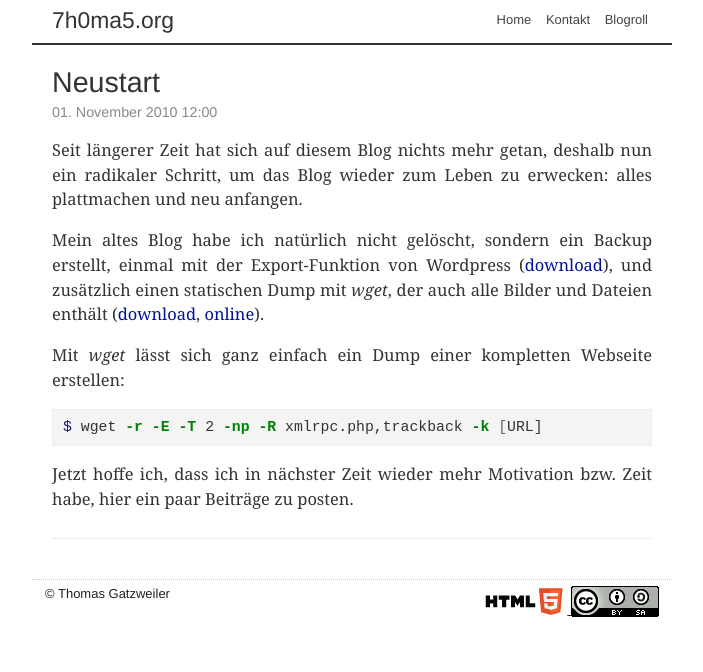
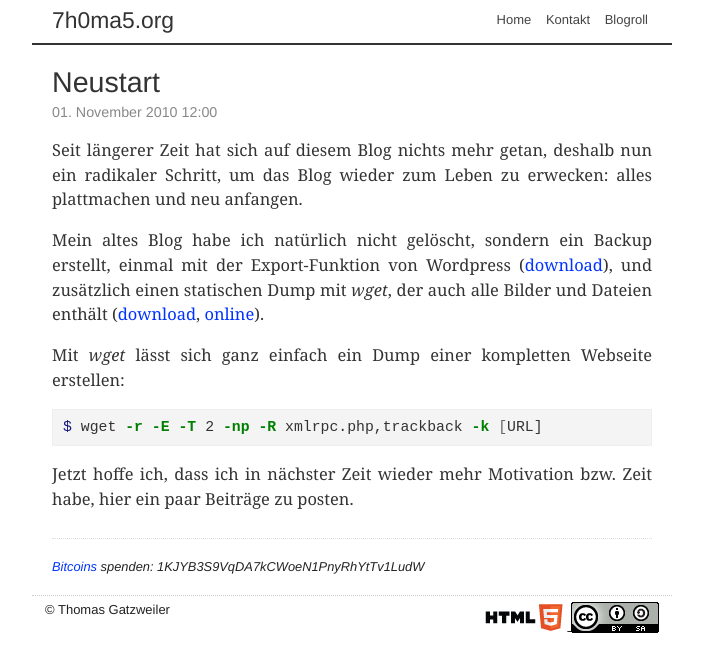
Before and after one commit to 7h0ma5/7h0ma5.org, a Jekyll site: the page built from _posts/2010-11-01-neustart.md, in a window 1280 px wide. Shown: the top 672 px of the page, without its empty margins (288-991 px from the left). Built offline with Jekyll 4.4.1, drawn with Linux system fonts in a browser that asks for light colours; Markdown is read by kramdown in place of the engine named in the settings; comment, search, counter and statistics services are not loaded.

Commit message:
bitcoins

```diff
--- a/_layouts/post.html
+++ b/_layouts/post.html
@@ -12,6 +12,9 @@ layout: default
     {{content}}
   </div>
 </article>
+<div class="donate">
+  <a href="http://bitcoin.org" rel="nofollow">Bitcoins</a> spenden: 1KJYB3S9VqDA7kCWoeN1PnyRhYtTv1LudW
+</div>
 <div class="comments" id="disqus_thread"></div>
 <script>
   var disqus_identifier = '{{page.id}}';
--- a/css/style.css
+++ b/css/style.css
@@ -19,7 +19,7 @@ nav ul li a:hover{color:#888;border-bottom:2px solid #888;}
 h1#site-title{font-size:1.1em;}
 #site-title a{text-decoration:none;font-weight:200;font-size:1.6em;color:#333;}
 #site-title a:hover{color:#888;}
-#main a{text-decoration:none;color:#001199;}
+#main a{text-decoration:none;color:#0033FF;}
 #main a:hover{color:inherit;}
 #main ul{margin-left:20px;}
 #content{padding:15px 20px;font-size:1.1em;}
@@ -36,6 +36,7 @@ ul.postlist li{margin:3px 0;}
 .page h2 a{color:inherit ! important;}
 .page h2 a:hover{color:#001199 ! important;}
 .page .content{font-family:Georgia, Palatino, 'Palatino Linotype', FreeSerif, serif;font-size:1.15em;line-height:1.3em;text-align:justify;margin:1em 0;margin-bottom:20px;}
+.donate {font-size: 0.9em;font-style:italic;color:888;}
 #dsq-global-toolbar{display:none ! important;}
 #dsq-comments-title h3, #dsq-new-post h3{font-size:1.4em ! important;margin:10px 0 ! important;text-transform:uppercase ! important;font-weight:200 ! important;}
 .dsq-item-sort, .dsq-autheneticate-copy, .dsq-pagination{display:none ! important;}
```
